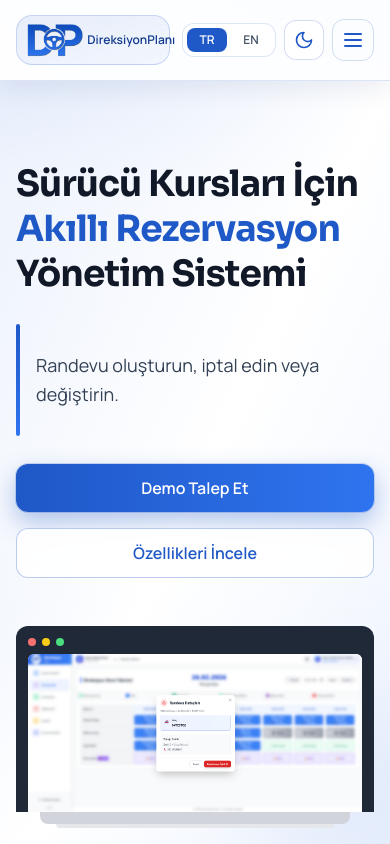
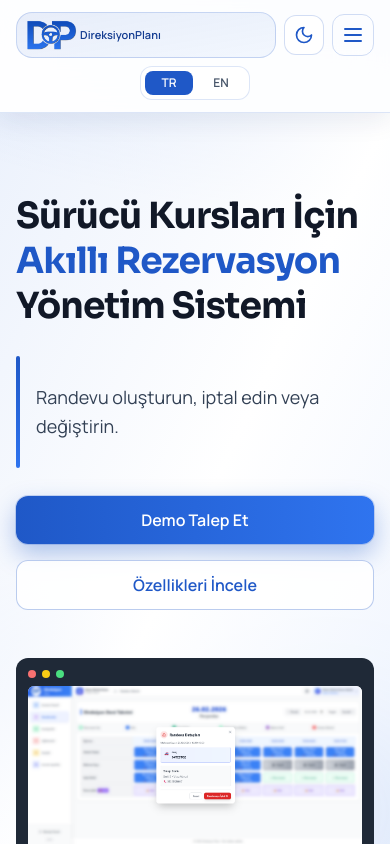
Before and after one commit to brkdnz75/DireksiyonPlaniWebSite, a React (Vite) app: page / in a window 390 px wide. Shown: the top 844 px of the page. Built offline with nearby package versions, Linux system fonts and the light colour scheme.

Commit message:
Fix v111.

```diff
--- a/src/components/Navbar.tsx
+++ b/src/components/Navbar.tsx
@@ -41,7 +41,7 @@ export default function Navbar() {
       }`}
     >
       <div className="max-w-7xl mx-auto px-4 sm:px-6 lg:px-8">
-        <div className="flex h-20 items-center justify-between gap-3">
+        <div className="hidden md:flex h-20 items-center justify-between gap-3">
           <Link
             to="/"
             className={`flex items-center rounded-2xl border p-1.5 pr-3 ${
@@ -135,17 +135,69 @@ export default function Navbar() {
               {ctaLabel}
             </Link>
           </div>
+        </div>
 
-          <div className="md:hidden flex items-center gap-2">
+        <div className="md:hidden py-3 space-y-2">
+          <div className="flex items-center gap-2">
+            <Link
+              to="/"
+              className={`min-w-0 flex-1 flex items-center rounded-2xl border p-1.5 pr-2 ${
+                isDark
+                  ? 'border-sky-300/20 bg-gradient-to-br from-sky-400/15 to-blue-500/10'
+                  : 'border-[#1f58c7]/20 bg-gradient-to-br from-[#1f58c7]/10 to-[#2f74ef]/5'
+              }`}
+            >
+              <img
+                src="/screens/direksiyonplani-logo.png"
+                alt="DireksiyonPlanı"
+                className="h-8 w-auto object-contain"
+              />
+              <span
+                className={`text-[11px] font-semibold whitespace-nowrap truncate ${
+                  isDark ? 'text-sky-100' : 'text-[#123b90]'
+                }`}
+              >
+                DireksiyonPlanı
+              </span>
+            </Link>
+
+            <button
+              type="button"
+              onClick={toggleTheme}
+              aria-label={themeLabel}
+              className={`inline-flex h-10 w-10 shrink-0 items-center justify-center rounded-xl transition ${
+                isDark
+                  ? 'bg-slate-900 text-sky-200 hover:bg-slate-800'
+                  : 'bg-white border border-[#1f58c7]/20 text-[#1f58c7] hover:bg-[#1f58c7]/10'
+              }`}
+            >
+              {isDark ? <Sun className="h-5 w-5" /> : <Moon className="h-5 w-5" />}
+            </button>
+
+            <button
+              onClick={() => setIsOpen(!isOpen)}
+              className={`rounded-xl border p-2 shrink-0 ${
+                isDark
+                  ? 'border-sky-300/20 text-sky-200 hover:bg-sky-500/10'
+                  : 'border-[#1f58c7]/20 text-[#1f58c7] hover:bg-[#1f58c7]/10'
+              }`}
+              aria-label={isOpen ? closeLabel : openLabel}
+              aria-expanded={isOpen}
+            >
+              {isOpen ? <X className="h-6 w-6" /> : <Menu className="h-6 w-6" />}
+            </button>
+          </div>
+
+          <div className="flex justify-center">
             <div
-              className={`shrink-0 inline-flex items-center gap-1 whitespace-nowrap rounded-xl p-1 ${
+              className={`inline-flex items-center gap-1 whitespace-nowrap rounded-xl p-1 ${
                 isDark ? 'bg-slate-900/90' : 'bg-white/80 border border-[#1f58c7]/15'
               }`}
             >
             <button
               type="button"
               onClick={() => setLanguage('tr')}
-                className={`min-w-10 px-2 py-1 text-xs font-semibold rounded-lg transition ${
+              className={`min-w-12 px-3 py-1 text-xs font-semibold rounded-lg transition ${
                 language === 'tr'
                   ? 'bg-primary text-white'
                   : isDark
@@ -158,7 +210,7 @@ export default function Navbar() {
               <button
                 type="button"
                 onClick={() => setLanguage('en')}
-                className={`min-w-10 px-2 py-1 text-xs font-semibold rounded-lg transition ${
+                className={`min-w-12 px-3 py-1 text-xs font-semibold rounded-lg transition ${
                   language === 'en'
                     ? 'bg-primary text-white'
                     : isDark
@@ -169,32 +221,6 @@ export default function Navbar() {
                 EN
               </button>
             </div>
-
-            <button
-              type="button"
-              onClick={toggleTheme}
-              aria-label={themeLabel}
-              className={`inline-flex h-10 w-10 items-center justify-center rounded-xl transition ${
-                isDark
-                  ? 'bg-slate-900 text-sky-200 hover:bg-slate-800'
-                  : 'bg-white border border-[#1f58c7]/20 text-[#1f58c7] hover:bg-[#1f58c7]/10'
-              }`}
-            >
-              {isDark ? <Sun className="h-5 w-5" /> : <Moon className="h-5 w-5" />}
-            </button>
-
-            <button
-              onClick={() => setIsOpen(!isOpen)}
-              className={`rounded-xl border p-2 ${
-                isDark
-                  ? 'border-sky-300/20 text-sky-200 hover:bg-sky-500/10'
-                  : 'border-[#1f58c7]/20 text-[#1f58c7] hover:bg-[#1f58c7]/10'
-              }`}
-              aria-label={isOpen ? closeLabel : openLabel}
-              aria-expanded={isOpen}
-            >
-              {isOpen ? <X className="h-6 w-6" /> : <Menu className="h-6 w-6" />}
-            </button>
           </div>
         </div>
       </div>
```
Lines whose indentation alone changed are shown as unchanged.
